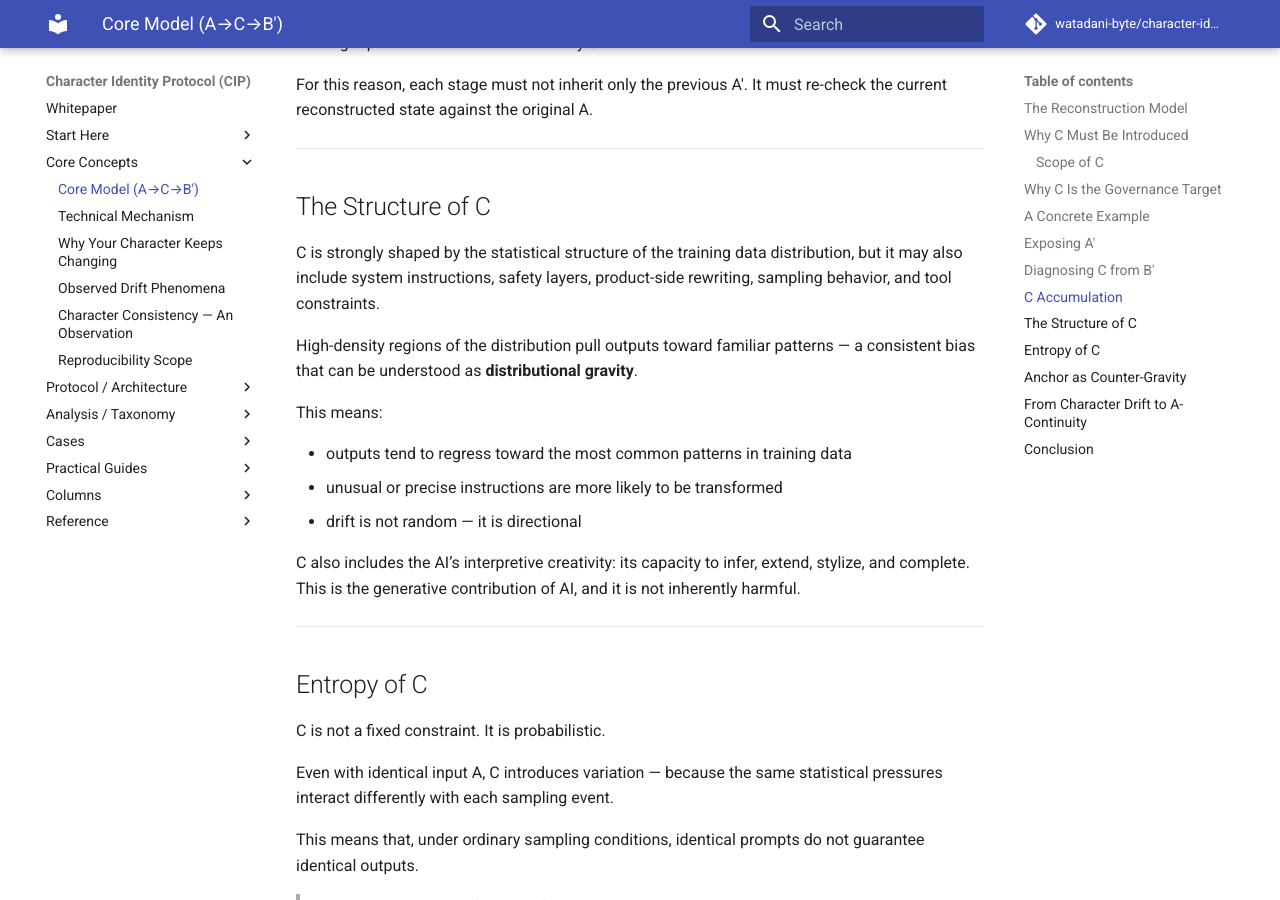
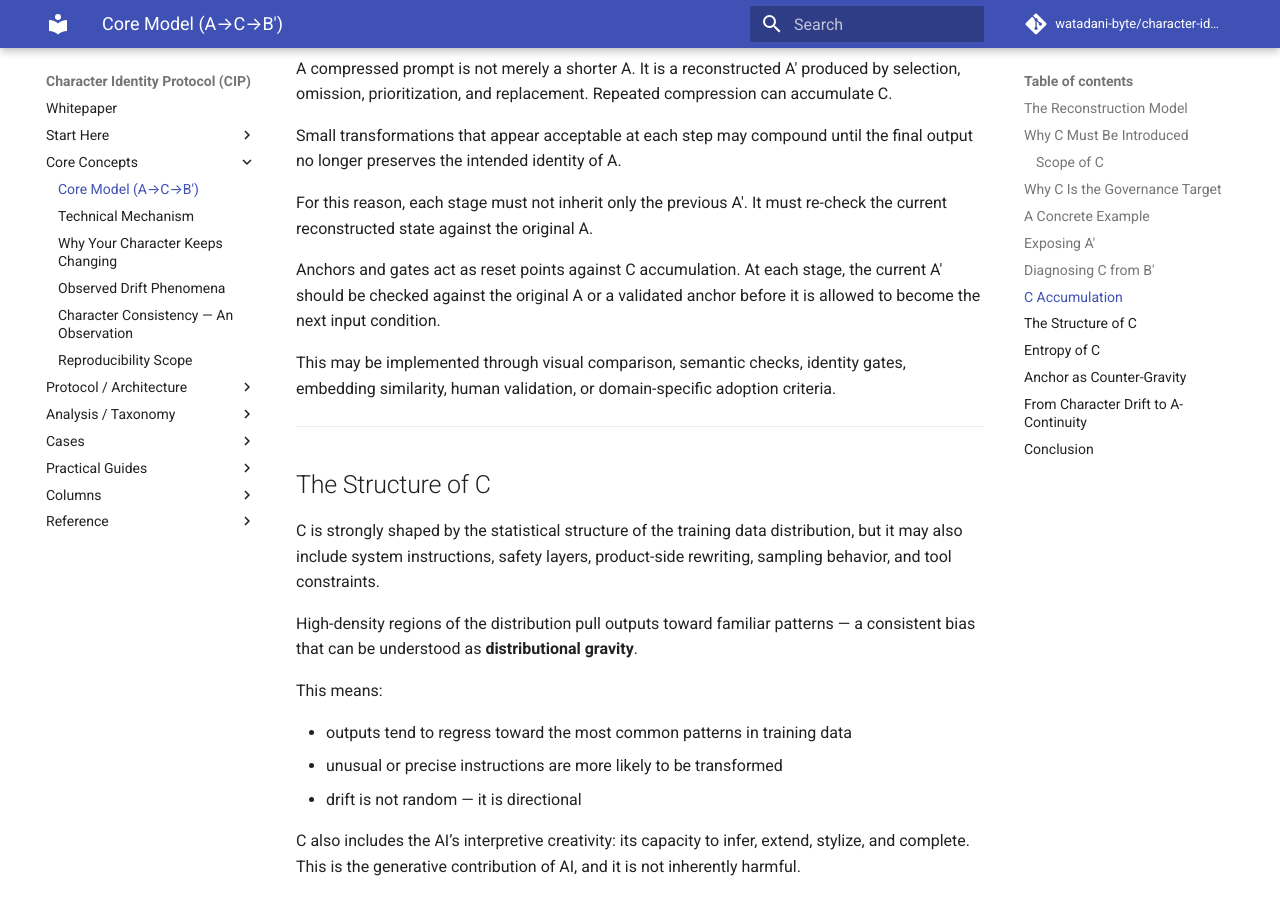
Before and after one commit to watadani-byte/character-identity-protocol, an MkDocs documentation site: the page built from docs/model_a_c_b.md, in a window 1280 px wide and 900 px high, scrolled down 5143 px. Built offline with MkDocs 1.6.1 and Material for MkDocs 9.7.7, drawn with Linux system fonts in a browser that asks for light colours; comment, search, counter and statistics services are not loaded; some of the changed text lies outside the part shown.

Commit message:
model_a_c_b.md を更新

```diff
--- a/docs/model_a_c_b.md
+++ b/docs/model_a_c_b.md
@@ -37,6 +37,8 @@ It internally mediates A through C — adding interpretation, inference, optimiz
 B′ ≠ B is not necessarily a malfunction. It is often the expected behavior of a system operating under generative mediation. However, when B′ no longer preserves the intended identity of A, the deviation becomes drift and requires governance.
 
 > **Note on notation:** The two notations describe the same phenomenon at different levels of abstraction: A → (A + C) → A′ → B′ explains *why* the transformation occurs and where drift enters; A → A′ → B′ describes the structural sequence of reconstruction and output.
+>
+> The expression A + C is not meant as linear addition. It is shorthand for a non-linear mediation process in which A is interpreted, compressed, weighted, expanded, constrained, and reconstructed. In more formal terms, A′ may be understood as the result of a transformation applied to A under C — that is, A′ ≈ T_C(A) — rather than as a simple sum.
 
 -----
 
@@ -184,6 +186,10 @@ Small transformations that appear acceptable at each step may compound until the
 
 For this reason, each stage must not inherit only the previous A′. It must re-check the current reconstructed state against the original A.
 
+Anchors and gates act as reset points against C accumulation. At each stage, the current A′ should be checked against the original A or a validated anchor before it is allowed to become the next input condition.
+
+This may be implemented through visual comparison, semantic checks, identity gates, embedding similarity, human validation, or domain-specific adoption criteria.
+
 -----
 
 ## The Structure of C
```
